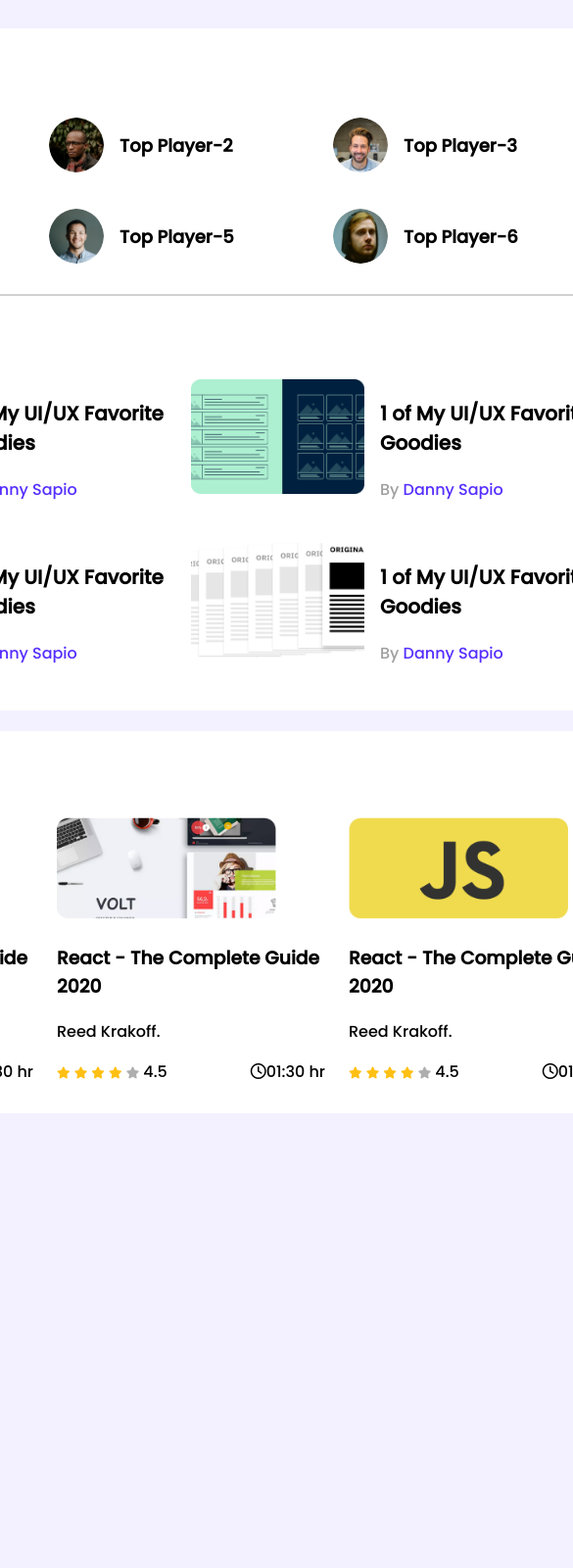
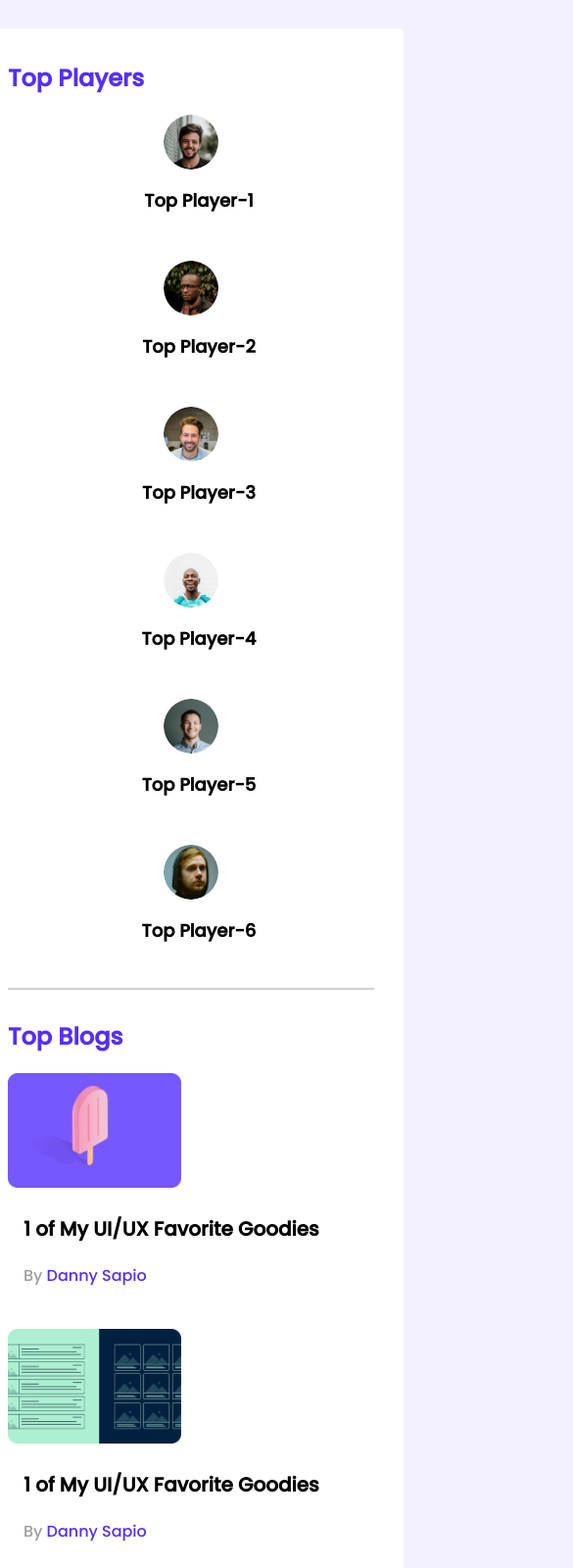
Before and after one commit to mdrasel101126/leader-board-css3, a plain HTML site: page index.html in a window 390 px wide. Shown: the top 1600 px of the page at 98% size, 585 px wide, since content can reach past the window. Before the commit the page ends 1144 px from the top, so only its background shows below. Drawn offline with Linux system fonts and the light colour scheme.

Commit message:
responsive added

```diff
--- a/styles/style.css
+++ b/styles/style.css
@@ -103,3 +103,34 @@ hr{
 .fa-star.empty{
     color: #AEAEAE;
 }
+.course-duration{
+    background-color: #FEE5DF;
+    color:#ED6B4F;
+}
+
+/* Media Queries */
+@media only screen and (max-width:688px) {
+    .container{
+        width: 100%;
+    }
+    .players ,.blogs,.courses{
+        grid-template-columns: repeat(1,1fr);
+    }
+    .player,.blog{
+        flex-direction: column;
+    }
+}
+
+/* Tablet devices */
+
+@media only screen and (min-width:689px) and (max-width:992px) {
+    .container{
+        width: 100%;
+    }
+    .players,.courses{
+        grid-template-columns: repeat(2,1fr);
+    }
+    .blogs{
+        grid-template-columns: repeat(1,1fr);
+    }
+}
```
